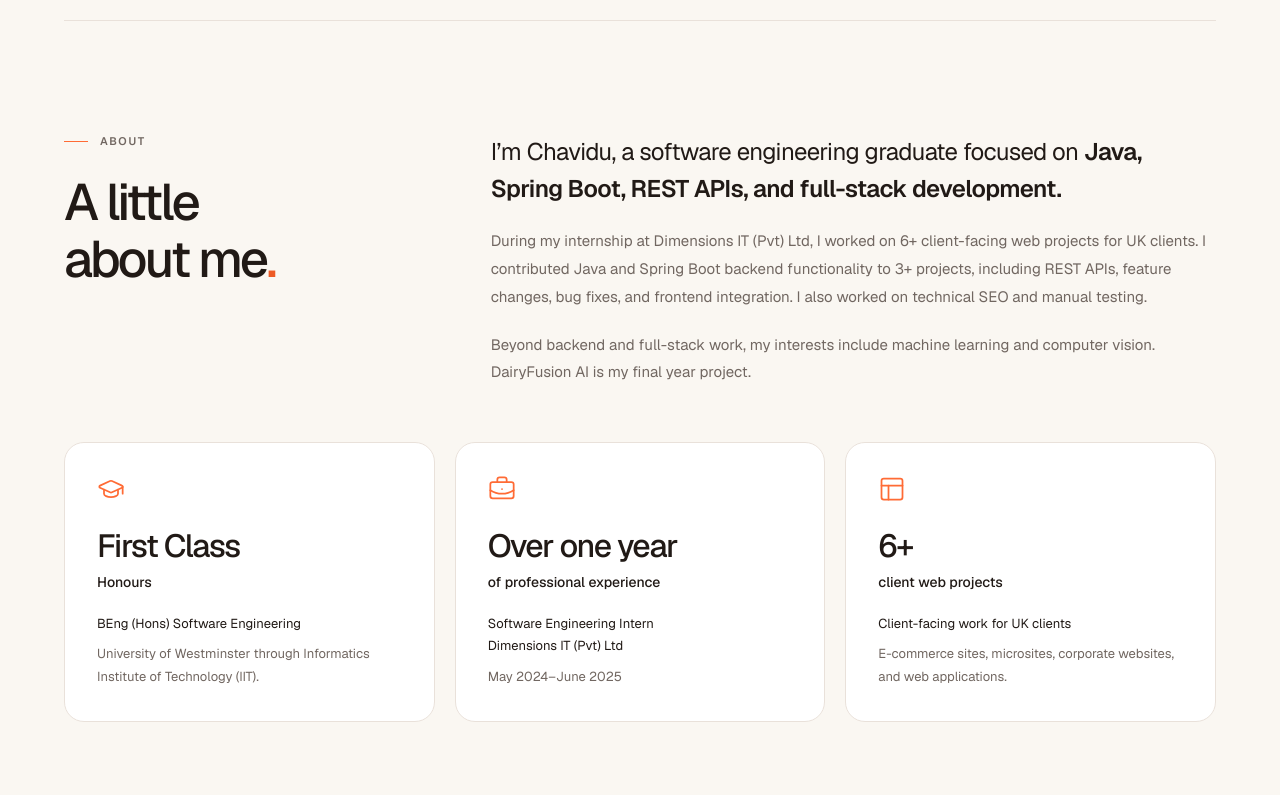
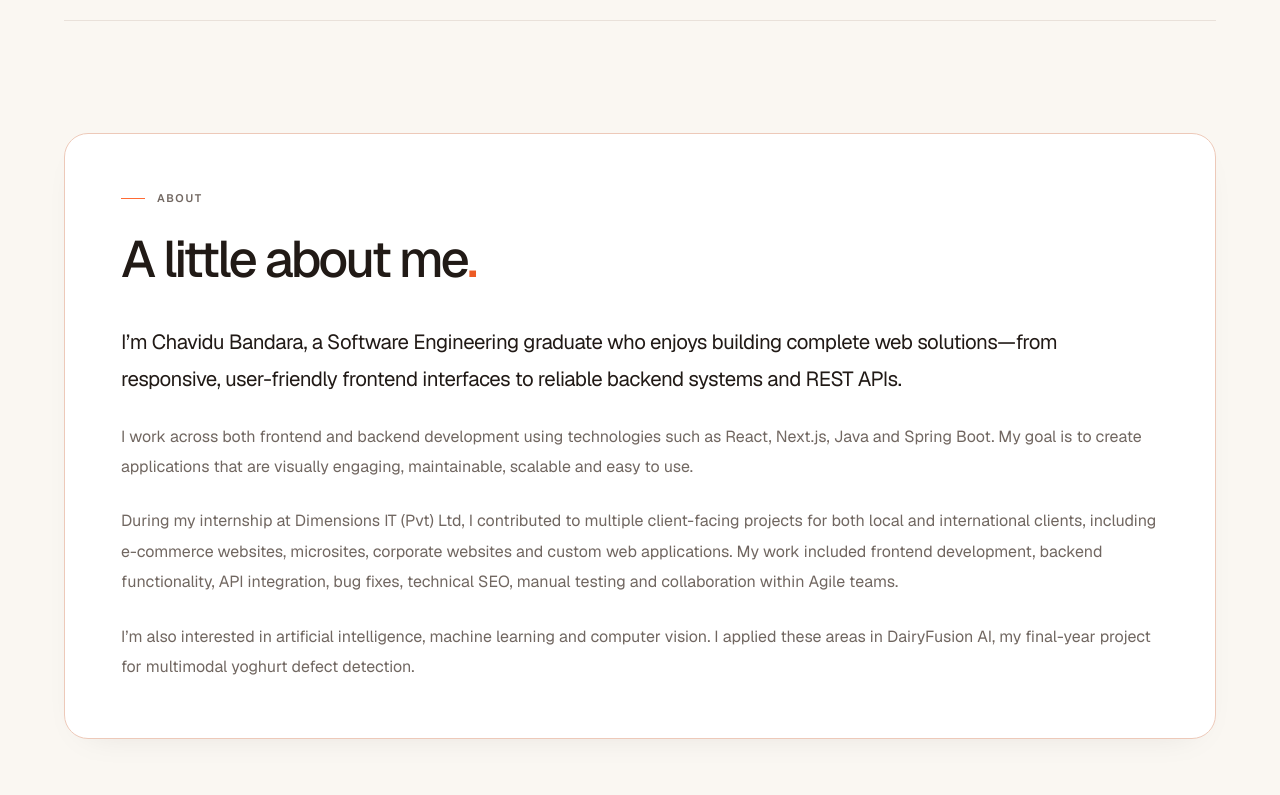
Before and after one commit to ChaviduBandara/Portfolio, a Next.js app: page / in a window 1280 px wide. Shown: the part 780-1575 px from the top of the page. Built offline with nearby package versions, Linux system fonts and the light colour scheme.

Commit message:
Refine About introduction and update profile copy

```diff
--- a/src/components/sections/about.module.css
+++ b/src/components/sections/about.module.css
@@ -5,10 +5,15 @@
 }
 
 .introduction {
-  display: grid;
-  grid-template-columns: minmax(0, 1fr) minmax(0, 2fr);
-  gap: clamp(2rem, 5vw, 5rem);
-  align-items: start;
+  padding: clamp(1.5rem, 5vw, 3.5rem);
+  border: 1px solid color-mix(in srgb, var(--accent) 20%, var(--border));
+  border-radius: 1.5rem;
+  background: var(--surface);
+  box-shadow: 0 12px 36px -24px color-mix(in srgb, var(--foreground) 15%, transparent);
+}
+
+.heading {
+  margin-bottom: 2.25rem;
 }
 
 .eyebrow {
@@ -42,30 +47,25 @@
 }
 
 .copy {
-  max-width: 46rem;
   color: var(--muted);
-  font-size: 0.9375rem;
-  line-height: 1.85;
+  font-size: clamp(1rem, 1.2vw, 1.0625rem);
+  line-height: 1.9;
 }
 
 .copy p + p {
-  margin-top: 1.25rem;
+  margin-top: 1.5rem;
 }
 
 .copy .lead {
   color: var(--foreground);
-  font-size: clamp(1.25rem, 2vw, 1.5rem);
-  line-height: 1.55;
+  font-size: clamp(1.125rem, 1.6vw, 1.375rem);
+  line-height: 1.8;
   letter-spacing: -0.025em;
-}
-
-.lead strong {
-  font-weight: 550;
 }
 
 .highlights {
   display: grid;
-  grid-template-columns: repeat(3, minmax(0, 1fr));
+  grid-template-columns: repeat(2, minmax(0, 1fr));
   gap: 1.25rem;
   margin-top: 3.5rem;
   list-style: none;
@@ -162,11 +162,6 @@
     padding-block: 4.5rem 5rem;
   }
 
-  .introduction {
-    grid-template-columns: minmax(0, 1fr);
-    gap: 2rem;
-  }
-
   .highlights {
     gap: 1rem;
     margin-top: 2.5rem;
--- a/src/components/sections/about.tsx
+++ b/src/components/sections/about.tsx
@@ -1,4 +1,4 @@
-import { BriefcaseBusiness, GraduationCap, PanelsTopLeft } from "lucide-react";
+import { BriefcaseBusiness, GraduationCap } from "lucide-react";
 import styles from "./about.module.css";
 
 export function About() {
@@ -9,27 +9,25 @@ export function About() {
       aria-labelledby="about-heading"
     >
       <div className={styles.introduction}>
-        <div>
+        <div className={styles.heading}>
           <p className={styles.eyebrow}>About</p>
           <h2 id="about-heading" className={styles.title}>
-            A little<br />about me<span>.</span>
+            A little about me<span>.</span>
           </h2>
         </div>
 
         <div className={styles.copy}>
           <p className={styles.lead}>
-            I’m Chavidu, a software engineering graduate focused on{" "}
-            <strong>Java, Spring Boot, REST APIs, and full-stack development.</strong>
+            I’m Chavidu Bandara, a Software Engineering graduate who enjoys building complete web solutions—from responsive, user-friendly frontend interfaces to reliable backend systems and REST APIs.
           </p>
           <p>
-            During my internship at Dimensions IT (Pvt) Ltd, I worked on 6+ client-facing
-            web projects for UK clients. I contributed Java and Spring Boot backend
-            functionality to 3+ projects, including REST APIs, feature changes, bug fixes,
-            and frontend integration. I also worked on technical SEO and manual testing.
+            I work across both frontend and backend development using technologies such as React, Next.js, Java and Spring Boot. My goal is to create applications that are visually engaging, maintainable, scalable and easy to use.
           </p>
           <p>
-            Beyond backend and full-stack work, my interests include machine learning
-            and computer vision. DairyFusion AI is my final year project.
+            During my internship at Dimensions IT (Pvt) Ltd, I contributed to multiple client-facing projects for both local and international clients, including e-commerce websites, microsites, corporate websites and custom web applications. My work included frontend development, backend functionality, API integration, bug fixes, technical SEO, manual testing and collaboration within Agile teams.
+          </p>
+          <p>
+            I’m also interested in artificial intelligence, machine learning and computer vision. I applied these areas in DairyFusion AI, my final-year project for multimodal yoghurt defect detection.
           </p>
         </div>
       </div>
@@ -63,19 +61,6 @@ export function About() {
             </p>
           </div>
         </li>
-        <li className={styles.highlight}>
-          <div className={styles.card}>
-            <PanelsTopLeft className={styles.icon} aria-hidden="true" strokeWidth={1.5} />
-            <h3 className={styles.cardTitle}>
-              <span className={styles.metric}>6+</span>{" "}
-              <span className={styles.label}>client web projects</span>
-            </h3>
-            <p className={styles.detail}>Client-facing work for UK clients</p>
-            <p className={styles.note}>
-              E-commerce sites, microsites, corporate websites, and web applications.
-            </p>
-          </div>
-        </li>
       </ul>
     </section>
   );
```
